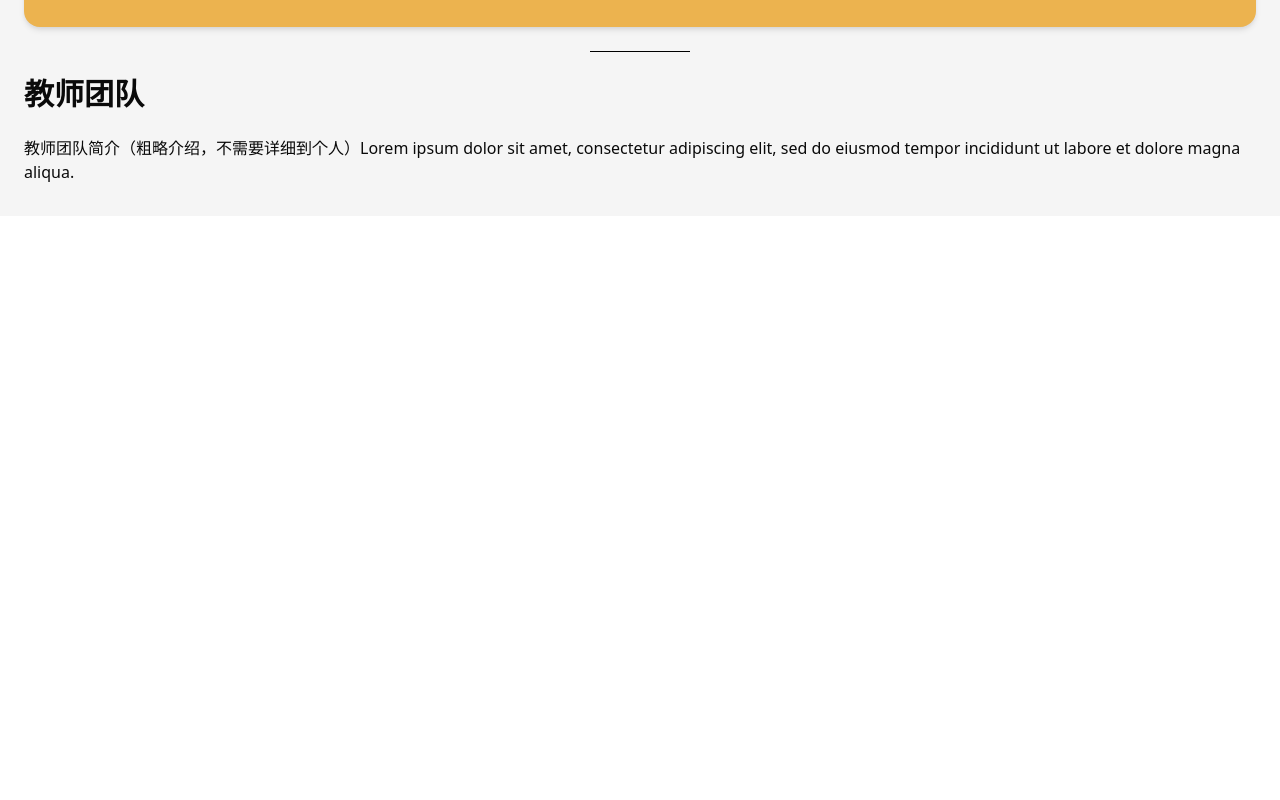
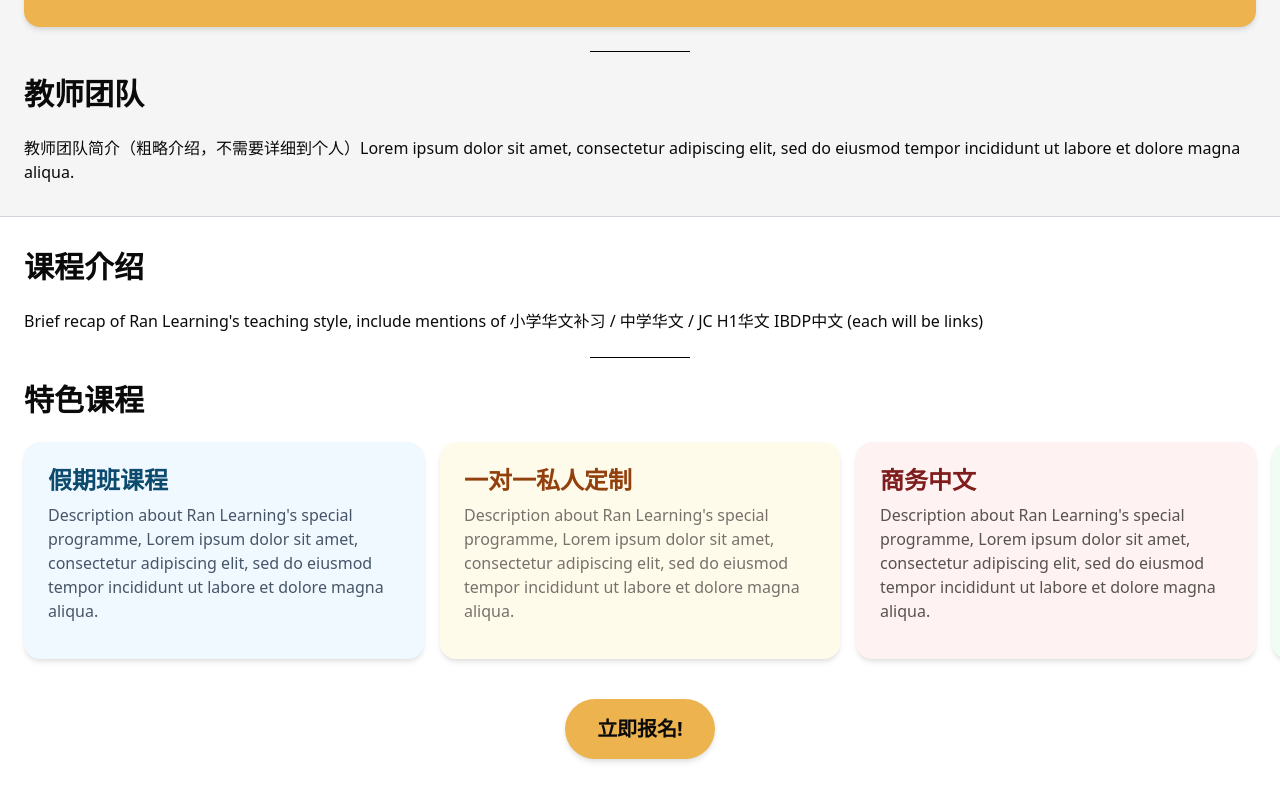
Before and after one commit to KaiTheRedNinja/ranlearning, a Next.js app: page / in a window 1280 px wide. Shown: the part 2905-3705 px from the top of the page. Before the commit the page ends 3121 px from the top, so only its background shows below. Built offline with nearby package versions, Linux system fonts and the light colour scheme.

Commit message:
create programmes and courses section

```diff
--- a/src/app/page.tsx
+++ b/src/app/page.tsx
@@ -3,6 +3,7 @@
 import TitleBar from "@/sections/titleBar";
 import Home from "@/sections/home";
 import About from "@/sections/about";
+import Courses from "@/sections/courses";
 
 export default function App() {
   return (
@@ -17,6 +18,8 @@ export default function App() {
       <Home />
       <hr className="my-0 border-t border-gray-300" />
       <About />
+      <hr className="my-0 border-t border-gray-300" />
+      <Courses />
     </div>
   );
 }
--- /dev/null
+++ b/src/sections/courses.tsx
@@ -0,0 +1,88 @@
+'use client'
+
+import Card from "@/components/card"
+
+export default function Courses() {
+  return (
+    <div className="flex flex-col gap-6" style={{ backgroundColor: '#fff', minHeight: '100vh' }}>
+      <div className="px-6 mt-8">
+        <h2 className="text-3xl font-bold">课程介绍</h2>
+      </div>
+
+      <div className="px-6 gap-4 flex flex-col">
+        <p className="text-md">
+          Brief recap of Ran Learning's teaching style, include mentions of 小学华文补习  /  中学华文 / JC H1华文 IBDP中文 (each will be links)
+        </p>
+      </div>
+
+      <div className="mx-auto w-full flex flex-col items-center">
+        <hr className="my-0 border-t border-black w-[100px]" />
+      </div>
+
+      <div className="px-6">
+        <h2 className="text-3xl font-bold">特色课程</h2>
+      </div>
+
+      {/* Horizontal scroll view */}
+      <div className="">
+        <div className="overflow-x-auto">
+          <div className="flex gap-4 px-6 pb-4" style={{ width: 'max-content' }}>
+            <div style={{ width: "400px", maxWidth: '66.666vw' }}>
+              <Card
+                title="假期班课程"
+                description="Description about Ran Learning's special programme, Lorem ipsum dolor sit amet, consectetur adipiscing elit, sed do eiusmod tempor incididunt ut labore et dolore magna aliqua."
+                backgroundColor="#f0f9ff"
+                titleColor="#0c4a6e"
+                bodyColor="#475569"
+              />
+            </div>
+
+            <div style={{ width: "400px", maxWidth: '66.666vw' }}>
+              <Card
+                title="一对一私人定制"
+                description="Description about Ran Learning's special programme, Lorem ipsum dolor sit amet, consectetur adipiscing elit, sed do eiusmod tempor incididunt ut labore et dolore magna aliqua."
+                backgroundColor="#fffbeb"
+                titleColor="#92400e"
+                bodyColor="#78716c"
+              />
+            </div>
+
+            <div style={{ width: "400px", maxWidth: '66.666vw' }}>
+              <Card
+                title="商务中文"
+                description="Description about Ran Learning's special programme, Lorem ipsum dolor sit amet, consectetur adipiscing elit, sed do eiusmod tempor incididunt ut labore et dolore magna aliqua."
+                backgroundColor="#fef2f2"
+                titleColor="#7f1d1d"
+                bodyColor="#57534e"
+              />
+            </div>
+
+            <div style={{ width: "400px", maxWidth: '66.666vw' }}>
+              <Card
+                title="?"
+                description="Description about Ran Learning's special programme, Lorem ipsum dolor sit amet, consectetur adipiscing elit, sed do eiusmod tempor incididunt ut labore et dolore magna aliqua."
+                backgroundColor="#f0fdf4"
+                titleColor="#14532d"
+                bodyColor="#44403c"
+              />
+            </div>
+          </div>
+        </div>
+      </div>
+
+      <div className="mx-auto w-full flex flex-col items-center">
+        <div
+          className="flex-shrink-0 overflow-hidden rounded-full"
+          style={{
+            backgroundColor: '#ECB34F',
+            boxShadow: '0 4px 6px -1px rgba(0, 0, 0, 0.1), 0 2px 4px -1px rgba(0, 0, 0, 0.06)'
+          }}
+        >
+          <p className="py-4 px-8 text-center font-bold text-xl">
+            立即报名!
+          </p>
+        </div>
+      </div>
+    </div>
+  );
+}
```
